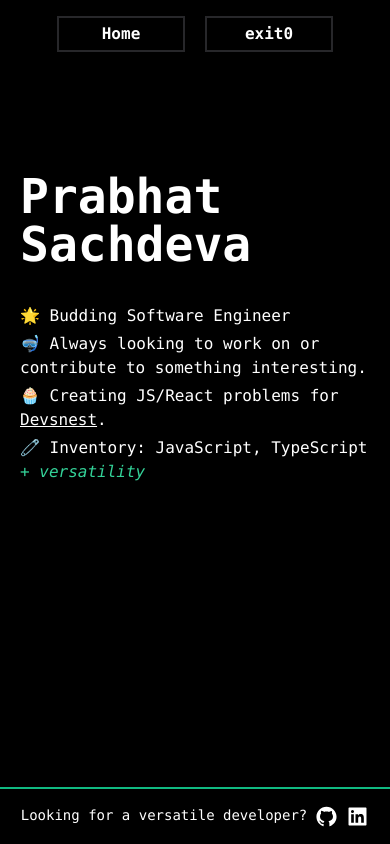
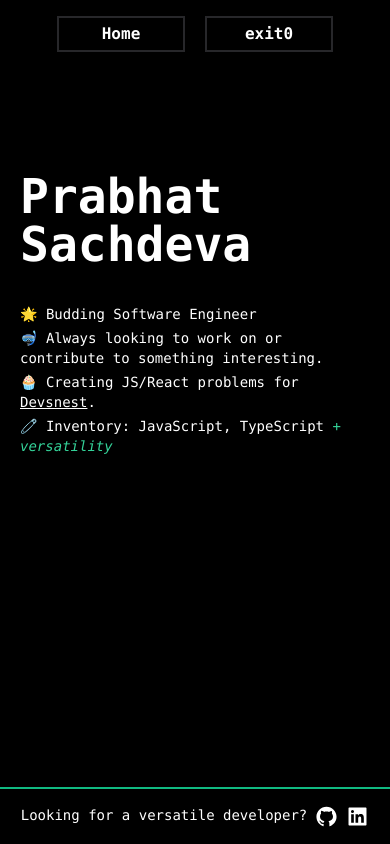
Before and after one commit to prabhatexit0/portexit0, a Next.js app: page /home in a window 390 px wide. Built offline with nearby package versions, Linux system fonts and the light colour scheme.

Commit message:
small font for mobile

```diff
--- a/pages/home.jsx
+++ b/pages/home.jsx
@@ -20,7 +20,7 @@ export default function Home() {
 function About() {
   return (
     <div className="font-mono">
-      <div className="mt-3 flex flex-col gap-1">
+      <div className="mt-3 text-sm laptop:text-base flex flex-col gap-1">
         <p>🌟 Budding Software Engineer</p>
         <p>🤿 Always looking to work on or contribute to something interesting. </p>
         <p>🧁 Creating JS/React problems for {" "}
```
